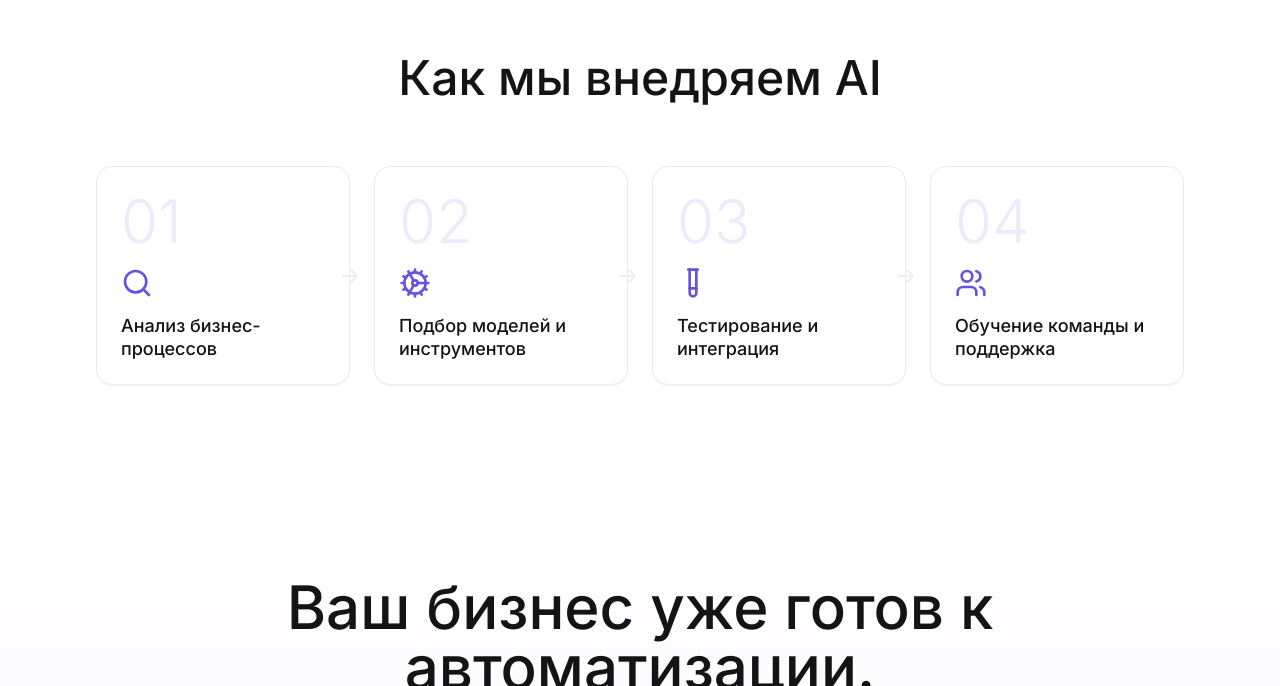
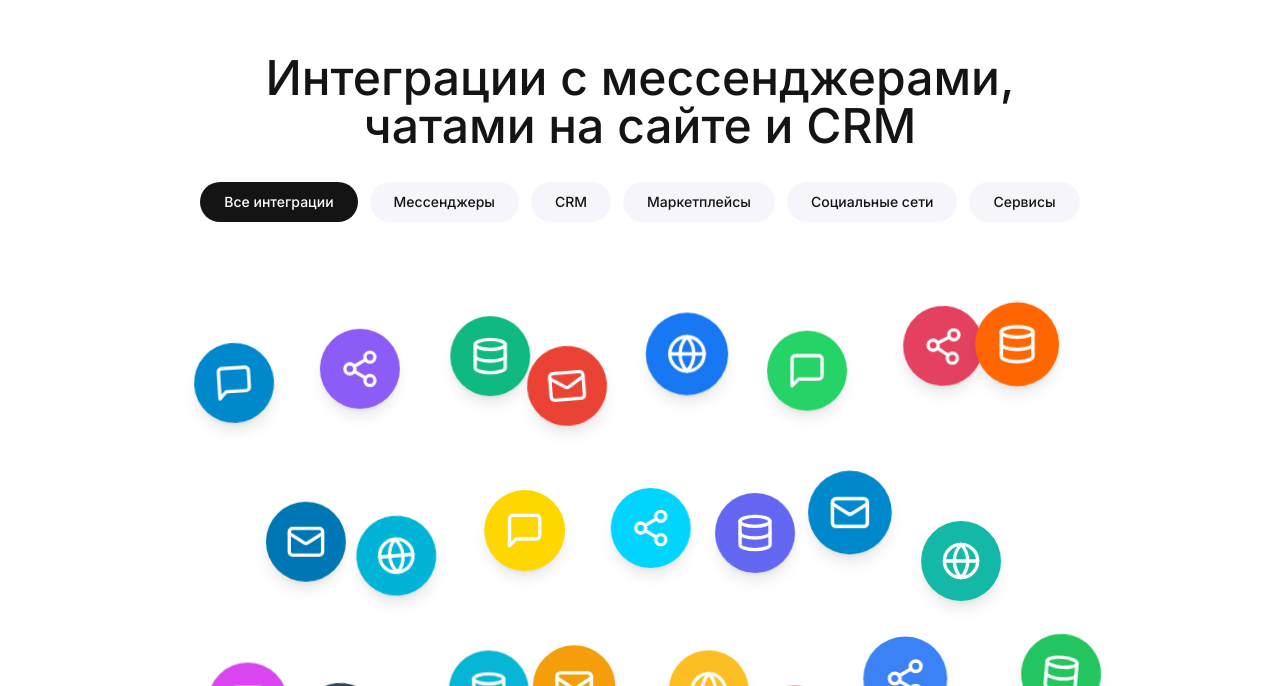
Before and after one commit to belozaitcev-hue/cogni-leap-solutions, a React (Vite) app: page / in a window 1280 px wide. Shown: the part 2114-2800 px from the top of the page. Built offline with nearby package versions, Linux system fonts and the light colour scheme; the HTML template or start-up script is replaced by a standard one.

Commit message:
feat: Add integrations block with floating icons

```diff
--- /dev/null
+++ b/src/components/Integrations.tsx
@@ -0,0 +1,111 @@
+import { MessageSquare, Share2, Database, ShoppingBag, Globe, Mail } from "lucide-react";
+
+const integrationIcons = [
+  // Row 1
+  { icon: MessageSquare, color: "bg-[#0088cc]", delay: "0s", animation: "animate-float-slow" },
+  { icon: Share2, color: "bg-[#8b5cf6]", delay: "0.5s", animation: "animate-float-medium" },
+  { icon: Database, color: "bg-[#10b981]", delay: "1s", animation: "animate-float-fast" },
+  { icon: Mail, color: "bg-[#ea4335]", delay: "1.5s", animation: "animate-float-slow" },
+  { icon: Globe, color: "bg-[#1877f2]", delay: "2s", animation: "animate-float-medium" },
+  { icon: MessageSquare, color: "bg-[#25d366]", delay: "2.5s", animation: "animate-float-fast" },
+  { icon: Share2, color: "bg-[#e4405f]", delay: "3s", animation: "animate-float-slow" },
+  { icon: Database, color: "bg-[#ff6600]", delay: "3.5s", animation: "animate-float-medium" },
+
+  // Row 2
+  { icon: Mail, color: "bg-[#0077b5]", delay: "0.3s", animation: "animate-float-fast" },
+  { icon: Globe, color: "bg-[#00b4d8]", delay: "0.8s", animation: "animate-float-slow" },
+  { icon: MessageSquare, color: "bg-[#ffd700]", delay: "1.3s", animation: "animate-float-medium" },
+  { icon: Share2, color: "bg-[#00d4ff]", delay: "1.8s", animation: "animate-float-fast" },
+  { icon: Database, color: "bg-[#6366f1]", delay: "2.3s", animation: "animate-float-slow" },
+  { icon: Mail, color: "bg-[#0088cc]", delay: "2.8s", animation: "animate-float-medium" },
+  { icon: Globe, color: "bg-[#14b8a6]", delay: "3.3s", animation: "animate-float-fast" },
+
+  // Row 3
+  { icon: MessageSquare, color: "bg-[#d946ef]", delay: "0.6s", animation: "animate-float-medium" },
+  { icon: Share2, color: "bg-[#334155]", delay: "1.1s", animation: "animate-float-slow" },
+  { icon: Database, color: "bg-[#06b6d4]", delay: "1.6s", animation: "animate-float-fast" },
+  { icon: Mail, color: "bg-[#f59e0b]", delay: "2.1s", animation: "animate-float-medium" },
+  { icon: Globe, color: "bg-[#fbbf24]", delay: "2.6s", animation: "animate-float-slow" },
+  { icon: MessageSquare, color: "bg-[#ef4444]", delay: "3.1s", animation: "animate-float-fast" },
+  { icon: Share2, color: "bg-[#3b82f6]", delay: "3.6s", animation: "animate-float-medium" },
+  { icon: Database, color: "bg-[#22c55e]", delay: "4s", animation: "animate-float-slow" },
+];
+
+const categories = [
+  "Все интеграции",
+  "Мессенджеры",
+  "CRM",
+  "Маркетплейсы",
+  "Социальные сети",
+  "Сервисы",
+];
+
+const Integrations = () => {
+  return (
+    <section className="py-24 px-4 bg-background overflow-hidden">
+      <div className="container mx-auto max-w-6xl">
+        <h2 className="text-4xl md:text-5xl font-medium text-center mb-8 animate-fade-in">
+          Интеграции с мессенджерами,<br />чатами на сайте и CRM
+        </h2>
+
+        <div className="flex flex-wrap justify-center gap-3 mb-16 animate-fade-in">
+          {categories.map((category, index) => (
+            <button
+              key={index}
+              className={`px-6 py-2.5 rounded-full text-sm font-medium transition-all duration-300 ${
+                index === 0
+                  ? "bg-foreground text-background"
+                  : "bg-accent-soft/50 text-foreground hover:bg-accent-soft"
+              }`}
+            >
+              {category}
+            </button>
+          ))}
+        </div>
+
+        <div className="relative h-[500px] flex flex-col justify-around">
+          {/* Row 1 */}
+          <div className="flex justify-center gap-8 px-4">
+            {integrationIcons.slice(0, 8).map((item, index) => (
+              <div
+                key={`row1-${index}`}
+                className={`w-20 h-20 rounded-full ${item.color} flex items-center justify-center shadow-lg ${item.animation} cursor-pointer hover:scale-110 transition-transform`}
+                style={{ animationDelay: item.delay }}
+              >
+                <item.icon className="w-10 h-10 text-white" />
+              </div>
+            ))}
+          </div>
+
+          {/* Row 2 */}
+          <div className="flex justify-center gap-8 px-4">
+            {integrationIcons.slice(8, 15).map((item, index) => (
+              <div
+                key={`row2-${index}`}
+                className={`w-20 h-20 rounded-full ${item.color} flex items-center justify-center shadow-lg ${item.animation} cursor-pointer hover:scale-110 transition-transform`}
+                style={{ animationDelay: item.delay }}
+              >
+                <item.icon className="w-10 h-10 text-white" />
+              </div>
+            ))}
+          </div>
+
+          {/* Row 3 */}
+          <div className="flex justify-center gap-8 px-4">
+            {integrationIcons.slice(15).map((item, index) => (
+              <div
+                key={`row3-${index}`}
+                className={`w-20 h-20 rounded-full ${item.color} flex items-center justify-center shadow-lg ${item.animation} cursor-pointer hover:scale-110 transition-transform`}
+                style={{ animationDelay: item.delay }}
+              >
+                <item.icon className="w-10 h-10 text-white" />
+              </div>
+            ))}
+          </div>
+        </div>
+      </div>
+    </section>
+  );
+};
+
+export default Integrations;
--- a/src/pages/Index.tsx
+++ b/src/pages/Index.tsx
@@ -1,6 +1,7 @@
 import Hero from "@/components/Hero";
 import Benefits from "@/components/Benefits";
 import UseCases from "@/components/UseCases";
+import Integrations from "@/components/Integrations";
 import Process from "@/components/Process";
 import FinalCTA from "@/components/FinalCTA";
 import Footer from "@/components/Footer";
@@ -11,6 +12,7 @@ const Index = () => {
       <Hero />
       <Benefits />
       <UseCases />
+      <Integrations />
       <Process />
       <FinalCTA />
       <Footer />
--- a/tailwind.config.ts
+++ b/tailwind.config.ts
@@ -92,6 +92,20 @@ export default {
           "0%, 100%": { transform: "translateY(0px)" },
           "50%": { transform: "translateY(-10px)" },
         },
+        "float-slow": {
+          "0%, 100%": { transform: "translate(0, 0) rotate(0deg)" },
+          "33%": { transform: "translate(30px, -30px) rotate(5deg)" },
+          "66%": { transform: "translate(-20px, 20px) rotate(-5deg)" },
+        },
+        "float-medium": {
+          "0%, 100%": { transform: "translate(0, 0) scale(1)" },
+          "50%": { transform: "translate(-15px, -25px) scale(1.05)" },
+        },
+        "float-fast": {
+          "0%, 100%": { transform: "translate(0, 0)" },
+          "25%": { transform: "translate(20px, -15px)" },
+          "75%": { transform: "translate(-15px, 25px)" },
+        },
       },
       animation: {
         "accordion-down": "accordion-down 0.2s ease-out",
@@ -99,6 +113,9 @@ export default {
         "fade-in": "fade-in 0.6s ease-out",
         "slide-up": "slide-up 0.8s ease-out",
         "float": "float 3s ease-in-out infinite",
+        "float-slow": "float-slow 8s ease-in-out infinite",
+        "float-medium": "float-medium 6s ease-in-out infinite",
+        "float-fast": "float-fast 4s ease-in-out infinite",
       },
     },
   },
```
